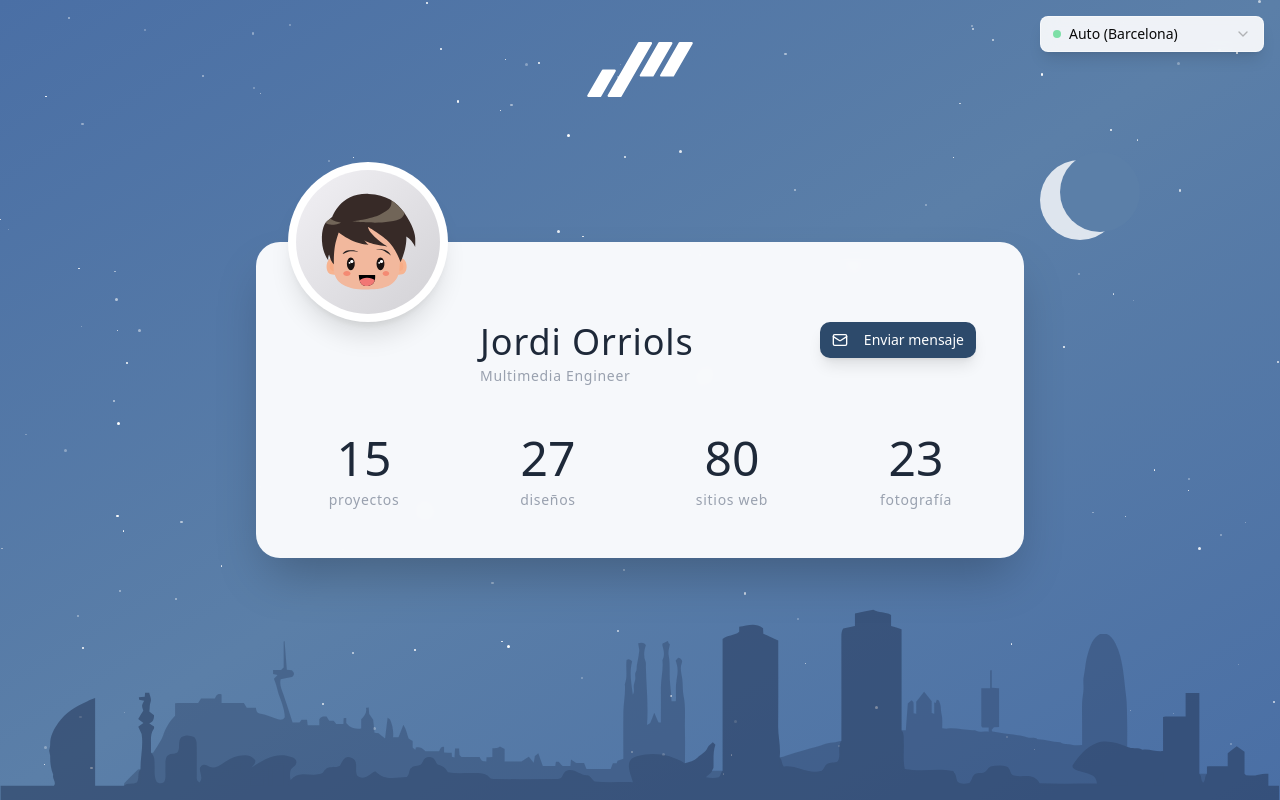
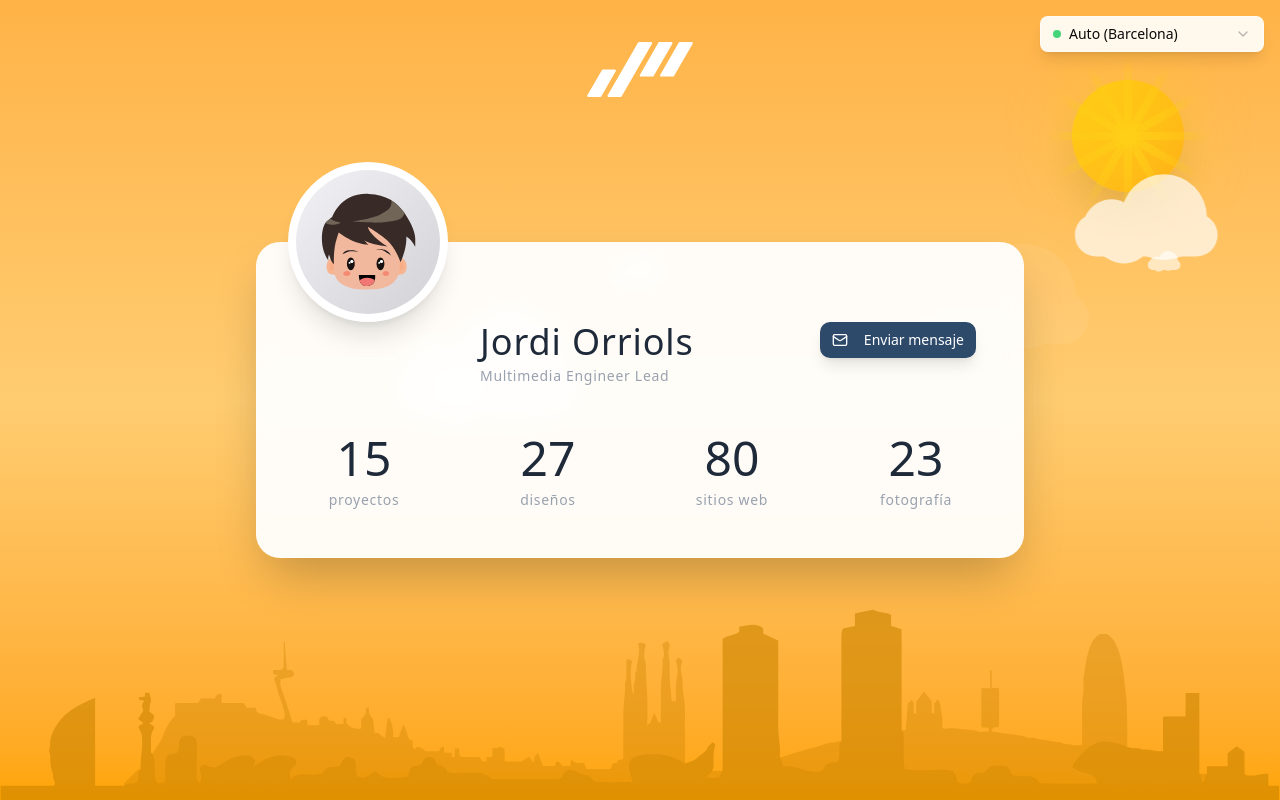
Before and after one commit to JordiOrriols/website, a React (Vite) app: page / in a window 1280 px wide. Built offline with nearby package versions, Linux system fonts and the light colour scheme.

Commit message:
chore: add cloudy option

```diff
--- a/src/components/weather/afternoon.tsx
+++ b/src/components/weather/afternoon.tsx
@@ -2,8 +2,10 @@ import React from "react";
 import AppLogo from "./elements/logo";
 import CitySkyline from "./elements/skyline";
 import Clouds from "./elements/cloud";
+import { WeatherType } from "@/pages/portfolio";
 
-export default function AfternoonSunny() {
+export default function AfternoonSunny(props: { weather: WeatherType }) {
+  const clouds = props.weather === "clear" ? 7 : 25;
   return (
     <div className="absolute inset-0 bg-gradient-to-b from-[#FFB347] via-[#FFCC70] to-[#FFA500]">
       {/* Bright Sun */}
@@ -28,7 +30,7 @@ export default function AfternoonSunny() {
       </div>
 
       {/* Warm Clouds */}
-      <Clouds maxNumber={8} />
+      <Clouds maxNumber={clouds} />
 
       {/* City Skyline */}
       <CitySkyline fill="#CC8400" />
--- a/src/components/weather/morning.tsx
+++ b/src/components/weather/morning.tsx
@@ -2,12 +2,15 @@ import React from "react";
 import AppLogo from "./elements/logo";
 import CitySkyline from "./elements/skyline";
 import Clouds from "./elements/cloud";
+import { WeatherType } from "@/pages/portfolio";
 
-export default function MorningSunny() {
+export default function MorningSunny(props: { weather: WeatherType }) {
+  const clouds = props.weather === "clear" ? 7 : 15;
+
   return (
     <div className="absolute inset-0 bg-gradient-to-b from-[#87CEEB] via-[#B0E0E6] to-[#FFE4B5]">
       {/* Clouds */}
-      <Clouds maxNumber={8} />
+      <Clouds maxNumber={clouds} />
 
       {/* City Skyline */}
       <CitySkyline fill="#5A8FB8" />
--- a/src/pages/portfolio.tsx
+++ b/src/pages/portfolio.tsx
@@ -18,8 +18,10 @@ import ThunderstormScene from "../components/weather/thunderstorm";
 import Avatar from "../components/avatar";
 import ContactForm from "../components/contact-form";
 
+export type WeatherType = "clear" | "cloudy" | "rain" | "thunderstorm";
+
 export default function Portfolio() {
-  const [weather, setWeather] = useState(null);
+  const [weather, setWeather] = useState<WeatherType>("clear");
   const [timeOfDay, setTimeOfDay] = useState("night");
   const [loading, setLoading] = useState(true);
   const [weatherMode, setWeatherMode] = useState("auto");
@@ -52,7 +54,7 @@ export default function Portfolio() {
       setWeather(response);
     } catch (error) {
       console.error("Error fetching weather:", error);
-      setWeather({ condition: "clear" });
+      setWeather("clear");
     } finally {
       setLoading(false);
     }
@@ -65,31 +67,29 @@ export default function Portfolio() {
     if (value.includes("afternoon")) setTimeOfDay("afternoon");
     if (value.includes("night")) setTimeOfDay("night");
 
-    if (value.includes("clear")) setWeather({ condition: "clear" });
-    if (value.includes("rain")) setWeather({ condition: "rain" });
-    if (value.includes("thunderstorm"))
-      setWeather({ condition: "thunderstorm" });
+    if (value.includes("clear")) setWeather("clear");
+    if (value.includes("cloudy")) setWeather("cloudy");
+    if (value.includes("rain")) setWeather("rain");
+    if (value.includes("thunderstorm")) setWeather("thunderstorm");
   };
 
   const getBackgroundComponent = () => {
-    const condition = weather?.condition;
+    if (!weather) return <NightClear />;
 
-    if (!condition) return <NightClear />;
-
-    if (condition === "thunderstorm") {
+    if (weather === "thunderstorm") {
       return <ThunderstormScene />;
     }
 
-    if (condition === "rain") {
+    if (weather === "rain") {
       return <RainyScene timeOfDay={timeOfDay} />;
     }
 
     if (timeOfDay === "morning") {
-      return <MorningSunny />;
+      return <MorningSunny weather={weather} />;
     } else if (timeOfDay === "afternoon") {
-      return <AfternoonSunny />;
+      return <AfternoonSunny weather={weather} />;
     } else {
-      return <NightClear />;
+      return <NightClear weather={weather} />;
     }
   };
 
@@ -125,6 +125,7 @@ export default function Portfolio() {
             <SelectItem value="morning-clear">🌅 Mañana Soleada</SelectItem>
             <SelectItem value="afternoon-clear">☀️ Tarde Soleada</SelectItem>
             <SelectItem value="night-clear">🌙 Noche Despejada</SelectItem>
+            <SelectItem value="afternoon-cloudy">☀️ Tarde con Nubes</SelectItem>
             <SelectItem value="morning-rain">🌧️ Mañana de Lluvia</SelectItem>
             <SelectItem value="afternoon-rain">🌧️ Tarde de Lluvia</SelectItem>
             <SelectItem value="night-rain">🌧️ Noche de Lluvia</SelectItem>
@@ -179,7 +180,7 @@ export default function Portfolio() {
                     Jordi Orriols
                   </h1>
                   <p className="text-gray-400 text-sm tracking-wider">
-                    Multimedia Engineer
+                    Multimedia Engineer Lead
                   </p>
                 </div>
                 <Button
```
